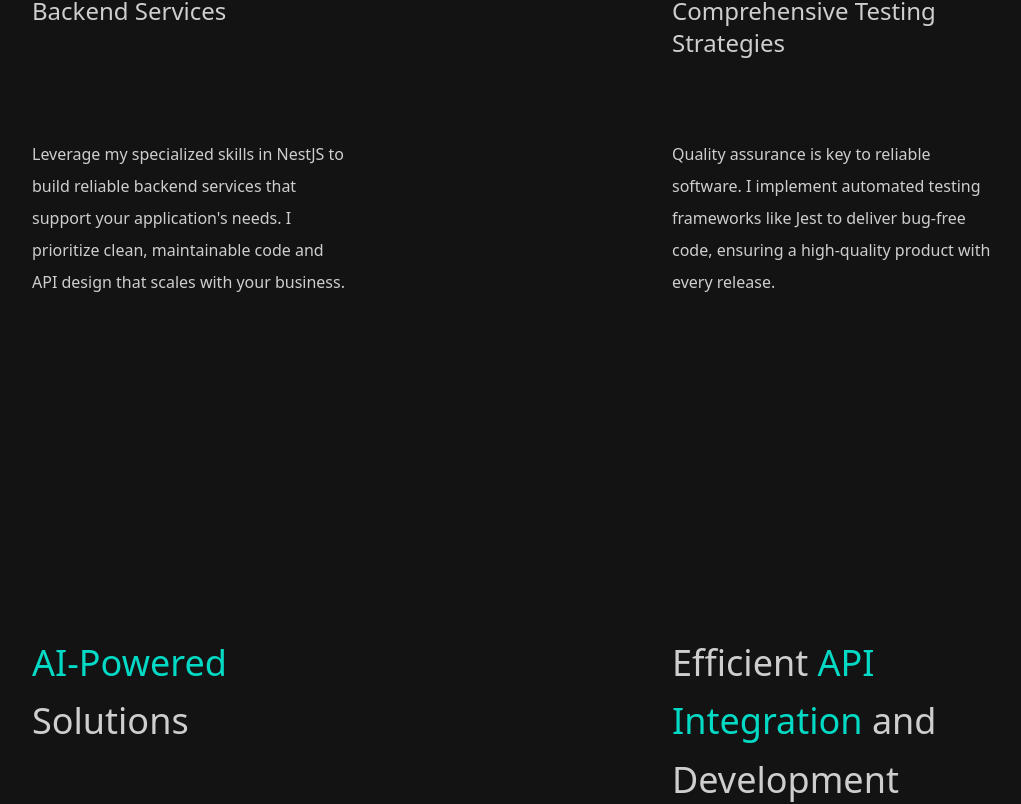
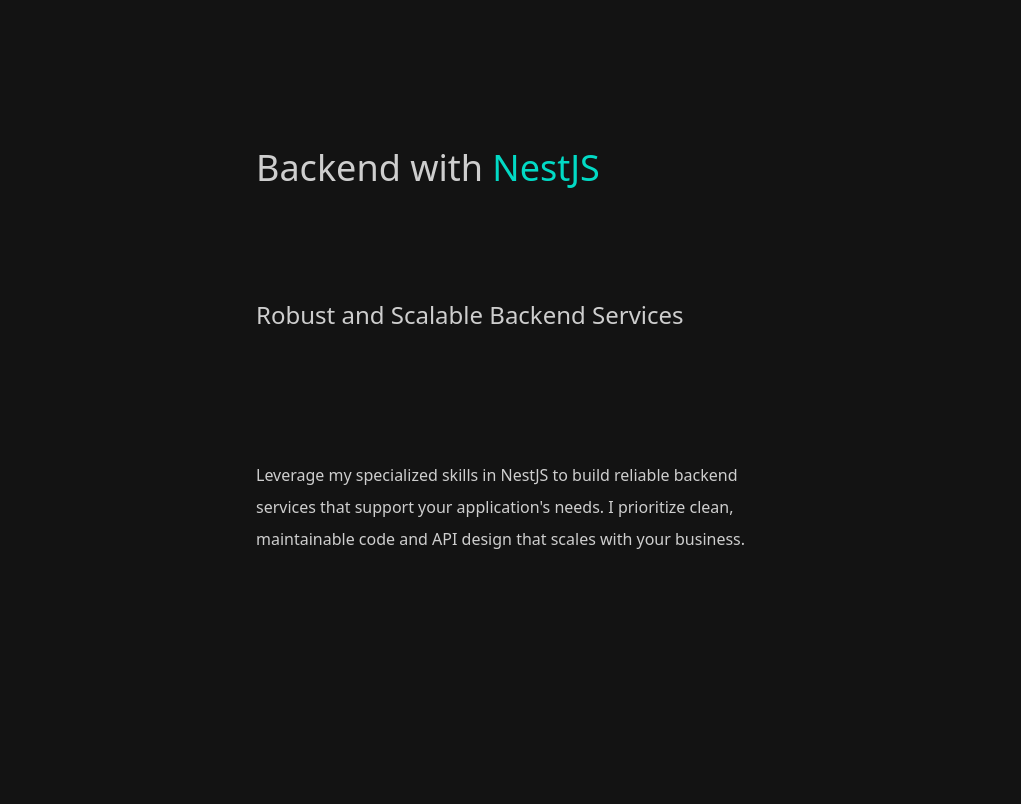
Before and after one commit to LordCail1/portfolio_front_end, a Next.js app: page / in a window 1280 px wide. Shown: the part 2357-3161 px from the top of the page, without its empty margins (128-1149 px from the left). Built offline with nearby package versions, Linux system fonts and the light colour scheme; a web font is replaced by a local one.

Commit message:
FD-69 continued adjusting cards to adjust the design

```diff
--- a/src/components/ServicesSection/ServiceCard/ServiceCard.tsx
+++ b/src/components/ServicesSection/ServiceCard/ServiceCard.tsx
@@ -45,7 +45,7 @@
 			onHoverStart={() => setIsHovered(true)}
 			onHoverEnd={() => setIsHovered(false)}
 			className={
-				"group relative grid flex-grow grid-rows-3 items-start px-10 py-10 transition hover:bg-blue_island_hover sm:px-20 md:px-40 md:py-40 lg:px-72 xl:basis-1/2 xl:p-40"
+				"group relative grid grid-rows-3 items-start px-10 py-10 transition hover:bg-blue_island_hover sm:px-20 md:px-40 md:py-40 lg:px-72 xl:px-96 xl:py-32 2xl:px-40"
 			}
 		>
 			<figure>
@@ -54,7 +54,7 @@
 				</h1>
 			</figure>
 			<h3 className="text-2xl font-extralight text-american_silver">{description}</h3>
-			<p className="text-center text-base leading-loose text-american_silver sm:text-left">
+			<p className="min-h-[160px] text-center text-base leading-loose text-american_silver sm:text-left">
 				{text}
 			</p>
 			<motion.div
--- a/src/components/ServicesSection/ServicesSection.tsx
+++ b/src/components/ServicesSection/ServicesSection.tsx
@@ -7,10 +7,9 @@
 export default function ServicesSection() {
 	return (
 		<section
-			className="relative flex flex-col items-center bg-blue_island text-xs"
+			className="relative grid grid-cols-1 bg-blue_island text-xs 2xl:grid-cols-2"
 			id="services"
 		>
-			<div className="flex flex-wrap justify-center">
 			<ServiceCard
 				title={
 					<>
@@ -44,7 +43,7 @@
 			<ServiceCard
 				title={
 					<>
-							{"Backend Excellence with "}
+						{"Backend with "}
 						<ColoredText
 							text="NestJS"
 							className="text-mint_morning"
@@ -64,7 +63,6 @@
 							text="Testing"
 							className="text-mint_morning"
 						/>
-							{" and Quality Assurance"}
 					</>
 				}
 				description="Ensuring Quality with Comprehensive Testing Strategies"
@@ -91,12 +89,11 @@
 			<ServiceCard
 				title={
 					<>
-							{"Efficient "}
 						<ColoredText
-								text="API Integration"
+							text="API"
 							className="text-mint_morning"
 						/>
-							{" and Development"}
+						{" Integration"}
 					</>
 				}
 				description="Streamlining Connectivity with Custom API Solutions"
@@ -104,7 +101,6 @@
 					"In a connected world, seamless integration is crucial. I provide custom API integration services to facilitate smooth data exchange, extend functionality, and enhance the capabilities of your web applications."
 				}
 			/>
-			</div>
 		</section>
 	)
 }
```
Lines whose indentation alone changed are shown as unchanged.
